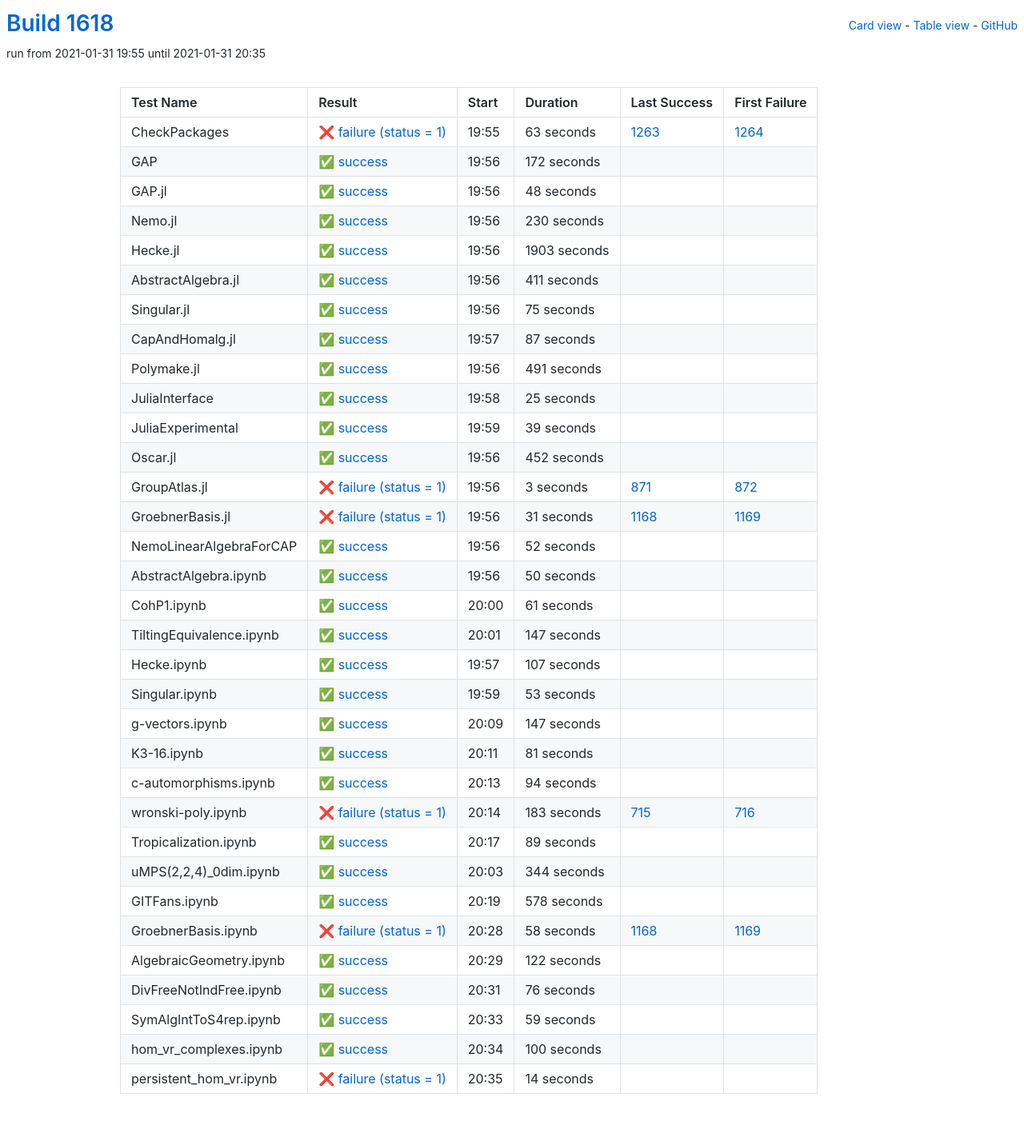
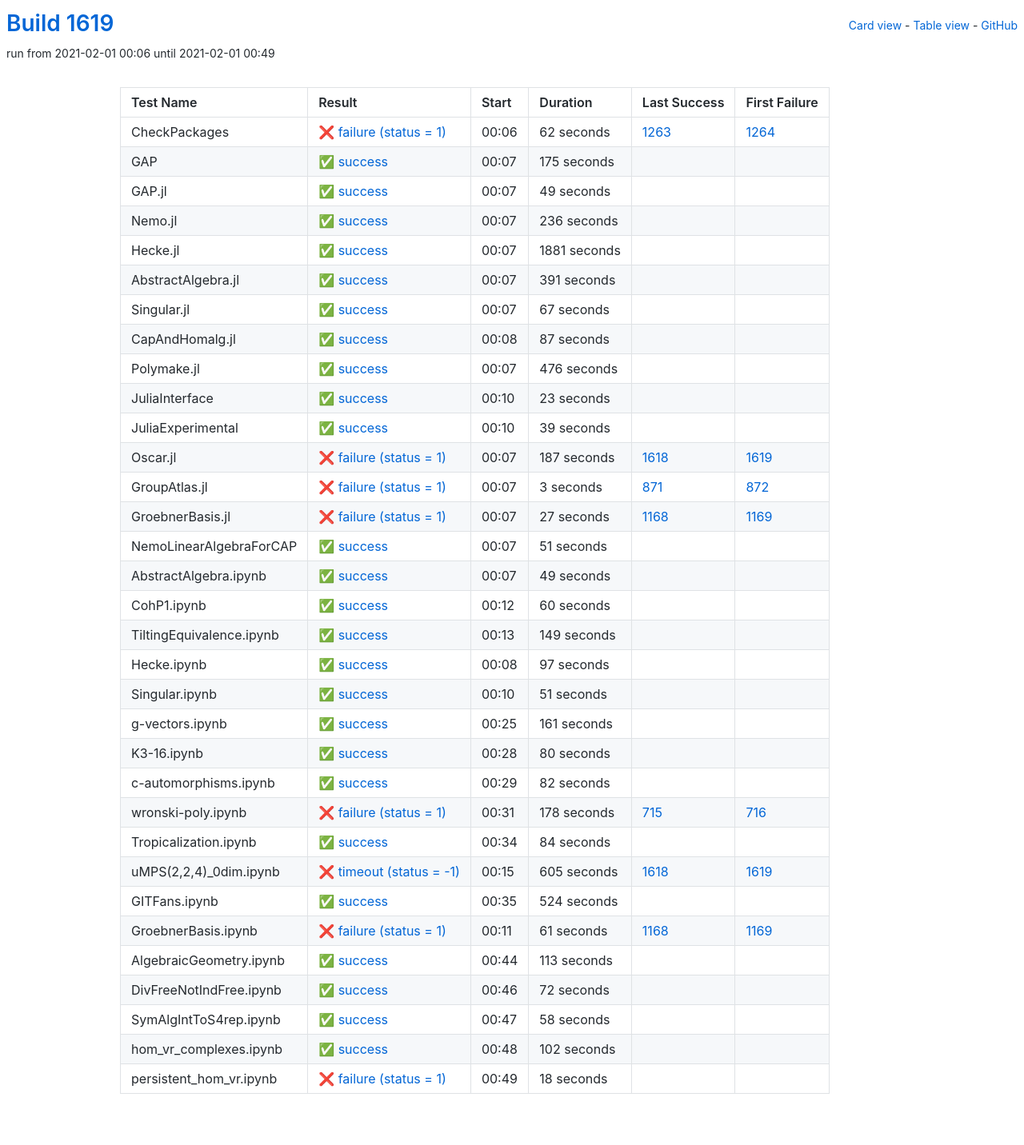
Before and after one commit to oscar-system/oscar-ci-status-stable, a Jekyll site: the page built from table.html, in a window 1280 px wide. Shown: the whole page at 80% size. Built offline with Jekyll 4.4.1, drawn with Linux system fonts in a browser that asks for light colours.

Commit message:
Build #1619

```diff
--- a/_data/ci.yml
+++ b/_data/ci.yml
@@ -1,6 +1,6 @@
 ---
-build: 1618
-build_url: https://oscarci.mathematik.uni-kl.de/job/oscar-stable/1618/
+build: 1619
+build_url: https://oscarci.mathematik.uni-kl.de/job/oscar-stable/1619/
 job: oscar-stable
 organization: oscar-system
 repo: oscar-ci-status-stable
@@ -8,92 +8,92 @@ repourl: https://github.com/oscar-system/oscar-ci-status-stable
 tests:
 - name: CheckPackages
   id: checkpackages
-  log: https://oscarci.mathematik.uni-kl.de/job/oscar-stable/1618/artifact/logs/build-1618/CheckPackages.log
-  start: 2021-01-31 19:55
+  log: https://oscarci.mathematik.uni-kl.de/job/oscar-stable/1619/artifact/logs/build-1619/CheckPackages.log
+  start: 2021-02-01 00:06
   success: false
   exitcode: 1
   status: failure
-  duration: 63
+  duration: 62
   last_success: 1263
   last_success_url: https://oscarci.mathematik.uni-kl.de/job/oscar-stable/1263/
   first_failure: 1264
   first_failure_url: https://oscarci.mathematik.uni-kl.de/job/oscar-stable/1264/
 - name: GAP
   id: gap
-  log: https://oscarci.mathematik.uni-kl.de/job/oscar-stable/1618/artifact/logs/build-1618/GAP.log
-  start: 2021-01-31 19:56
+  log: https://oscarci.mathematik.uni-kl.de/job/oscar-stable/1619/artifact/logs/build-1619/GAP.log
+  start: 2021-02-01 00:07
   success: true
   exitcode: 0
   status: success
-  duration: 172
+  duration: 175
   last_success: false
   last_success_url:
   first_failure: false
   first_failure_url:
 - name: GAP.jl
   id: gap-jl
-  log: https://oscarci.mathematik.uni-kl.de/job/oscar-stable/1618/artifact/logs/build-1618/GAP.jl.log
-  start: 2021-01-31 19:56
+  log: https://oscarci.mathematik.uni-kl.de/job/oscar-stable/1619/artifact/logs/build-1619/GAP.jl.log
+  start: 2021-02-01 00:07
   success: true
   exitcode: 0
   status: success
-  duration: 48
+  duration: 49
   last_success: false
   last_success_url:
   first_failure: false
   first_failure_url:
 - name: Nemo.jl
   id: nemo-jl
-  log: https://oscarci.mathematik.uni-kl.de/job/oscar-stable/1618/artifact/logs/build-1618/Nemo.jl.log
-  start: 2021-01-31 19:56
+  log: https://oscarci.mathematik.uni-kl.de/job/oscar-stable/1619/artifact/logs/build-1619/Nemo.jl.log
+  start: 2021-02-01 00:07
   success: true
   exitcode: 0
   status: success
-  duration: 230
+  duration: 236
   last_success: false
   last_success_url:
   first_failure: false
   first_failure_url:
 - name: Hecke.jl
   id: hecke-jl
-  log: https://oscarci.mathematik.uni-kl.de/job/oscar-stable/1618/artifact/logs/build-1618/Hecke.jl.log
-  start: 2021-01-31 19:56
+  log: https://oscarci.mathematik.uni-kl.de/job/oscar-stable/1619/artifact/logs/build-1619/Hecke.jl.log
+  start: 2021-02-01 00:07
   success: true
   exitcode: 0
   status: success
-  duration: 1903
+  duration: 1881
   last_success: false
   last_success_url:
   first_failure: false
   first_failure_url:
 - name: AbstractAlgebra.jl
   id: abstractalgebra-jl
-  log: https://oscarci.mathematik.uni-kl.de/job/oscar-stable/1618/artifact/logs/build-1618/AbstractAlgebra.jl.log
-  start: 2021-01-31 19:56
+  log: https://oscarci.mathematik.uni-kl.de/job/oscar-stable/1619/artifact/logs/build-1619/AbstractAlgebra.jl.log
+  start: 2021-02-01 00:07
   success: true
   exitcode: 0
   status: success
-  duration: 411
+  duration: 391
   last_success: false
   last_success_url:
   first_failure: false
   first_failure_url:
 - name: Singular.jl
   id: singular-jl
-  log: https://oscarci.mathematik.uni-kl.de/job/oscar-stable/1618/artifact/logs/build-1618/Singular.jl.log
-  start: 2021-01-31 19:56
+  log: https://oscarci.mathematik.uni-kl.de/job/oscar-stable/1619/artifact/logs/build-1619/Singular.jl.log
+  start: 2021-02-01 00:07
   success: true
   exitcode: 0
   status: success
-  duration: 75
+  duration: 67
   last_success: false
   last_success_url:
   first_failure: false
   first_failure_url:
 - name: CapAndHomalg.jl
   id: capandhomalg-jl
-  log: https://oscarci.mathematik.uni-kl.de/job/oscar-stable/1618/artifact/logs/build-1618/CapAndHomalg.jl.log
-  start: 2021-01-31 19:57
+  log: https://oscarci.mathematik.uni-kl.de/job/oscar-stable/1619/artifact/logs/build-1619/CapAndHomalg.jl.log
+  start: 2021-02-01 00:08
   success: true
   exitcode: 0
   status: success
@@ -104,32 +104,32 @@ tests:
   first_failure_url:
 - name: Polymake.jl
   id: polymake-jl
-  log: https://oscarci.mathematik.uni-kl.de/job/oscar-stable/1618/artifact/logs/build-1618/Polymake.jl.log
-  start: 2021-01-31 19:56
+  log: https://oscarci.mathematik.uni-kl.de/job/oscar-stable/1619/artifact/logs/build-1619/Polymake.jl.log
+  start: 2021-02-01 00:07
   success: true
   exitcode: 0
   status: success
-  duration: 491
+  duration: 476
   last_success: false
   last_success_url:
   first_failure: false
   first_failure_url:
 - name: JuliaInterface
   id: juliainterface
-  log: https://oscarci.mathematik.uni-kl.de/job/oscar-stable/1618/artifact/logs/build-1618/JuliaInterface.log
-  start: 2021-01-31 19:58
+  log: https://oscarci.mathematik.uni-kl.de/job/oscar-stable/1619/artifact/logs/build-1619/JuliaInterface.log
+  start: 2021-02-01 00:10
   success: true
   exitcode: 0
   status: success
-  duration: 25
+  duration: 23
   last_success: false
   last_success_url:
   first_failure: false
   first_failure_url:
 - name: JuliaExperimental
   id: juliaexperimental
-  log: https://oscarci.mathematik.uni-kl.de/job/oscar-stable/1618/artifact/logs/build-1618/JuliaExperimental.log
-  start: 2021-01-31 19:59
+  log: https://oscarci.mathematik.uni-kl.de/job/oscar-stable/1619/artifact/logs/build-1619/JuliaExperimental.log
+  start: 2021-02-01 00:10
   success: true
   exitcode: 0
   status: success
@@ -140,20 +140,20 @@ tests:
   first_failure_url:
 - name: Oscar.jl
   id: oscar-jl
-  log: https://oscarci.mathematik.uni-kl.de/job/oscar-stable/1618/artifact/logs/build-1618/Oscar.jl.log
-  start: 2021-01-31 19:56
-  success: true
-  exitcode: 0
-  status: success
-  duration: 452
-  last_success: false
-  last_success_url:
-  first_failure: false
-  first_failure_url:
+  log: https://oscarci.mathematik.uni-kl.de/job/oscar-stable/1619/artifact/logs/build-1619/Oscar.jl.log
+  start: 2021-02-01 00:07
+  success: false
+  exitcode: 1
+  status: failure
+  duration: 187
+  last_success: 1618
+  last_success_url: https://oscarci.mathematik.uni-kl.de/job/oscar-stable/1618/
+  first_failure: 1619
+  first_failure_url: https://oscarci.mathematik.uni-kl.de/job/oscar-stable/1619/
 - name: GroupAtlas.jl
   id: groupatlas-jl
-  log: https://oscarci.mathematik.uni-kl.de/job/oscar-stable/1618/artifact/logs/build-1618/GroupAtlas.jl.log
-  start: 2021-01-31 19:56
+  log: https://oscarci.mathematik.uni-kl.de/job/oscar-stable/1619/artifact/logs/build-1619/GroupAtlas.jl.log
+  start: 2021-02-01 00:07
   success: false
   exitcode: 1
   status: failure
@@ -164,240 +164,240 @@ tests:
   first_failure_url: https://oscarci.mathematik.uni-kl.de/job/oscar-stable/872/
 - name: GroebnerBasis.jl
   id: groebnerbasis-jl
-  log: https://oscarci.mathematik.uni-kl.de/job/oscar-stable/1618/artifact/logs/build-1618/GroebnerBasis.jl.log
-  start: 2021-01-31 19:56
+  log: https://oscarci.mathematik.uni-kl.de/job/oscar-stable/1619/artifact/logs/build-1619/GroebnerBasis.jl.log
+  start: 2021-02-01 00:07
   success: false
   exitcode: 1
   status: failure
-  duration: 31
+  duration: 27
   last_success: 1168
   last_success_url: https://oscarci.mathematik.uni-kl.de/job/oscar-stable/1168/
   first_failure: 1169
   first_failure_url: https://oscarci.mathematik.uni-kl.de/job/oscar-stable/1169/
 - name: NemoLinearAlgebraForCAP
   id: nemolinearalgebraforcap
-  log: https://oscarci.mathematik.uni-kl.de/job/oscar-stable/1618/artifact/logs/build-1618/NemoLinearAlgebraForCAP.log
-  start: 2021-01-31 19:56
+  log: https://oscarci.mathematik.uni-kl.de/job/oscar-stable/1619/artifact/logs/build-1619/NemoLinearAlgebraForCAP.log
+  start: 2021-02-01 00:07
   success: true
   exitcode: 0
   status: success
-  duration: 52
+  duration: 51
   last_success: false
   last_success_url:
   first_failure: false
   first_failure_url:
 - name: AbstractAlgebra.ipynb
   id: abstractalgebra-ipynb
-  log: https://oscarci.mathematik.uni-kl.de/job/oscar-stable/1618/artifact/logs/build-1618/AbstractAlgebra.ipynb.log
-  start: 2021-01-31 19:56
+  log: https://oscarci.mathematik.uni-kl.de/job/oscar-stable/1619/artifact/logs/build-1619/AbstractAlgebra.ipynb.log
+  start: 2021-02-01 00:07
   success: true
   exitcode: 0
   status: success
-  duration: 50
+  duration: 49
   last_success: false
   last_success_url:
   first_failure: false
   first_failure_url:
 - name: CohP1.ipynb
   id: cohp1-ipynb
-  log: https://oscarci.mathematik.uni-kl.de/job/oscar-stable/1618/artifact/logs/build-1618/CohP1.ipynb.log
-  start: 2021-01-31 20:00
+  log: https://oscarci.mathematik.uni-kl.de/job/oscar-stable/1619/artifact/logs/build-1619/CohP1.ipynb.log
+  start: 2021-02-01 00:12
   success: true
   exitcode: 0
   status: success
-  duration: 61
+  duration: 60
   last_success: false
   last_success_url:
   first_failure: false
   first_failure_url:
 - name: TiltingEquivalence.ipynb
   id: tiltingequivalence-ipynb
-  log: https://oscarci.mathematik.uni-kl.de/job/oscar-stable/1618/artifact/logs/build-1618/TiltingEquivalence.ipynb.log
-  start: 2021-01-31 20:01
+  log: https://oscarci.mathematik.uni-kl.de/job/oscar-stable/1619/artifact/logs/build-1619/TiltingEquivalence.ipynb.log
+  start: 2021-02-01 00:13
   success: true
   exitcode: 0
   status: success
-  duration: 147
+  duration: 149
   last_success: false
   last_success_url:
   first_failure: false
   first_failure_url:
 - name: Hecke.ipynb
   id: hecke-ipynb
-  log: https://oscarci.mathematik.uni-kl.de/job/oscar-stable/1618/artifact/logs/build-1618/Hecke.ipynb.log
-  start: 2021-01-31 19:57
+  log: https://oscarci.mathematik.uni-kl.de/job/oscar-stable/1619/artifact/logs/build-1619/Hecke.ipynb.log
+  start: 2021-02-01 00:08
   success: true
   exitcode: 0
   status: success
-  duration: 107
+  duration: 97
   last_success: false
   last_success_url:
   first_failure: false
   first_failure_url:
 - name: Singular.ipynb
   id: singular-ipynb
-  log: https://oscarci.mathematik.uni-kl.de/job/oscar-stable/1618/artifact/logs/build-1618/Singular.ipynb.log
-  start: 2021-01-31 19:59
+  log: https://oscarci.mathematik.uni-kl.de/job/oscar-stable/1619/artifact/logs/build-1619/Singular.ipynb.log
+  start: 2021-02-01 00:10
   success: true
   exitcode: 0
   status: success
-  duration: 53
+  duration: 51
   last_success: false
   last_success_url:
   first_failure: false
   first_failure_url:
 - name: g-vectors.ipynb
   id: g-vectors-ipynb
-  log: https://oscarci.mathematik.uni-kl.de/job/oscar-stable/1618/artifact/logs/build-1618/g-vectors.ipynb.log
-  start: 2021-01-31 20:09
+  log: https://oscarci.mathematik.uni-kl.de/job/oscar-stable/1619/artifact/logs/build-1619/g-vectors.ipynb.log
+  start: 2021-02-01 00:25
   success: true
   exitcode: 0
   status: success
-  duration: 147
+  duration: 161
   last_success: false
   last_success_url:
   first_failure: false
   first_failure_url:
 - name: K3-16.ipynb
   id: k3-16-ipynb
-  log: https://oscarci.mathematik.uni-kl.de/job/oscar-stable/1618/artifact/logs/build-1618/K3-16.ipynb.log
-  start: 2021-01-31 20:11
+  log: https://oscarci.mathematik.uni-kl.de/job/oscar-stable/1619/artifact/logs/build-1619/K3-16.ipynb.log
+  start: 2021-02-01 00:28
   success: true
   exitcode: 0
   status: success
-  duration: 81
+  duration: 80
   last_success: false
   last_success_url:
   first_failure: false
   first_failure_url:
 - name: c-automorphisms.ipynb
   id: c-automorphisms-ipynb
-  log: https://oscarci.mathematik.uni-kl.de/job/oscar-stable/1618/artifact/logs/build-1618/c-automorphisms.ipynb.log
-  start: 2021-01-31 20:13
+  log: https://oscarci.mathematik.uni-kl.de/job/oscar-stable/1619/artifact/logs/build-1619/c-automorphisms.ipynb.log
+  start: 2021-02-01 00:29
   success: true
   exitcode: 0
   status: success
-  duration: 94
+  duration: 82
   last_success: false
   last_success_url:
   first_failure: false
   first_failure_url:
 - name: wronski-poly.ipynb
   id: wronski-poly-ipynb
-  log: https://oscarci.mathematik.uni-kl.de/job/oscar-stable/1618/artifact/logs/build-1618/wronski-poly.ipynb.log
-  start: 2021-01-31 20:14
+  log: https://oscarci.mathematik.uni-kl.de/job/oscar-stable/1619/artifact/logs/build-1619/wronski-poly.ipynb.log
+  start: 2021-02-01 00:31
   success: false
   exitcode: 1
   status: failure
-  duration: 183
+  duration: 178
   last_success: 715
   last_success_url: https://oscarci.mathematik.uni-kl.de/job/oscar-stable/715/
   first_failure: 716
   first_failure_url: https://oscarci.mathematik.uni-kl.de/job/oscar-stable/716/
 - name: Tropicalization.ipynb
   id: tropicalization-ipynb
-  log: https://oscarci.mathematik.uni-kl.de/job/oscar-stable/1618/artifact/logs/build-1618/Tropicalization.ipynb.log
-  start: 2021-01-31 20:17
+  log: https://oscarci.mathematik.uni-kl.de/job/oscar-stable/1619/artifact/logs/build-1619/Tropicalization.ipynb.log
+  start: 2021-02-01 00:34
   success: true
   exitcode: 0
   status: success
-  duration: 89
+  duration: 84
   last_success: false
   last_success_url:
   first_failure: false
   first_failure_url:
 - name: uMPS(2,2,4)_0dim.ipynb
   id: umps-2-2-4-0dim-ipynb
-  log: https://oscarci.mathematik.uni-kl.de/job/oscar-stable/1618/artifact/logs/build-1618/uMPS-2-2-4-_0dim.ipynb.log
-  start: 2021-01-31 20:03
+  log: https://oscarci.mathematik.uni-kl.de/job/oscar-stable/1619/artifact/logs/build-1619/uMPS-2-2-4-_0dim.ipynb.log
+  start: 2021-02-01 00:15
+  success: false
+  exitcode: -1
+  status: timeout
+  duration: 605
+  last_success: 1618
+  last_success_url: https://oscarci.mathematik.uni-kl.de/job/oscar-stable/1618/
+  first_failure: 1619
+  first_failure_url: https://oscarci.mathematik.uni-kl.de/job/oscar-stable/1619/
+- name: GITFans.ipynb
+  id: gitfans-ipynb
+  log: https://oscarci.mathematik.uni-kl.de/job/oscar-stable/1619/artifact/logs/build-1619/GITFans.ipynb.log
+  start: 2021-02-01 00:35
   success: true
   exitcode: 0
   status: success
-  duration: 344
-  last_success: false
-  last_success_url:
-  first_failure: false
-  first_failure_url:
-- name: GITFans.ipynb
-  id: gitfans-ipynb
-  log: https://oscarci.mathematik.uni-kl.de/job/oscar-stable/1618/artifact/logs/build-1618/GITFans.ipynb.log
-  start: 2021-01-31 20:19
-  success: true
-  exitcode: 0
-  status: success
-  duration: 578
+  duration: 524
   last_success: false
   last_success_url:
   first_failure: false
   first_failure_url:
 - name: GroebnerBasis.ipynb
   id: groebnerbasis-ipynb
-  log: https://oscarci.mathematik.uni-kl.de/job/oscar-stable/1618/artifact/logs/build-1618/GroebnerBasis.ipynb.log
-  start: 2021-01-31 20:28
+  log: https://oscarci.mathematik.uni-kl.de/job/oscar-stable/1619/artifact/logs/build-1619/GroebnerBasis.ipynb.log
+  start: 2021-02-01 00:11
   success: false
   exitcode: 1
   status: failure
-  duration: 58
+  duration: 61
   last_success: 1168
   last_success_url: https://oscarci.mathematik.uni-kl.de/job/oscar-stable/1168/
   first_failure: 1169
   first_failure_url: https://oscarci.mathematik.uni-kl.de/job/oscar-stable/1169/
 - name: AlgebraicGeometry.ipynb
   id: algebraicgeometry-ipynb
-  log: https://oscarci.mathematik.uni-kl.de/job/oscar-stable/1618/artifact/logs/build-1618/AlgebraicGeometry.ipynb.log
-  start: 2021-01-31 20:29
+  log: https://oscarci.mathematik.uni-kl.de/job/oscar-stable/1619/artifact/logs/build-1619/AlgebraicGeometry.ipynb.log
+  start: 2021-02-01 00:44
   success: true
   exitcode: 0
   status: success
-  duration: 122
+  duration: 113
   last_success: false
   last_success_url:
   first_failure: false
   first_failure_url:
 - name: DivFreeNotIndFree.ipynb
   id: divfreenotindfree-ipynb
-  log: https://oscarci.mathematik.uni-kl.de/job/oscar-stable/1618/artifact/logs/build-1618/DivFreeNotIndFree.ipynb.log
-  start: 2021-01-31 20:31
+  log: https://oscarci.mathematik.uni-kl.de/job/oscar-stable/1619/artifact/logs/build-1619/DivFreeNotIndFree.ipynb.log
+  start: 2021-02-01 00:46
   success: true
   exitcode: 0
   status: success
-  duration: 76
+  duration: 72
   last_success: false
   last_success_url:
   first_failure: false
   first_failure_url:
 - name: SymAlgIntToS4rep.ipynb
   id: symalginttos4rep-ipynb
-  log: https://oscarci.mathematik.uni-kl.de/job/oscar-stable/1618/artifact/logs/build-1618/SymAlgIntToS4rep.ipynb.log
-  start: 2021-01-31 20:33
+  log: https://oscarci.mathematik.uni-kl.de/job/oscar-stable/1619/artifact/logs/build-1619/SymAlgIntToS4rep.ipynb.log
+  start: 2021-02-01 00:47
   success: true
   exitcode: 0
   status: success
-  duration: 59
+  duration: 58
   last_success: false
   last_success_url:
   first_failure: false
   first_failure_url:
 - name: hom_vr_complexes.ipynb
   id: hom-vr-complexes-ipynb
-  log: https://oscarci.mathematik.uni-kl.de/job/oscar-stable/1618/artifact/logs/build-1618/hom_vr_complexes.ipynb.log
-  start: 2021-01-31 20:34
+  log: https://oscarci.mathematik.uni-kl.de/job/oscar-stable/1619/artifact/logs/build-1619/hom_vr_complexes.ipynb.log
+  start: 2021-02-01 00:48
   success: true
   exitcode: 0
   status: success
-  duration: 100
+  duration: 102
   last_success: false
   last_success_url:
   first_failure: false
   first_failure_url:
 - name: persistent_hom_vr.ipynb
   id: persistent-hom-vr-ipynb
-  log: https://oscarci.mathematik.uni-kl.de/job/oscar-stable/1618/artifact/logs/build-1618/persistent_hom_vr.ipynb.log
-  start: 2021-01-31 20:35
+  log: https://oscarci.mathematik.uni-kl.de/job/oscar-stable/1619/artifact/logs/build-1619/persistent_hom_vr.ipynb.log
+  start: 2021-02-01 00:49
   success: false
   exitcode: 1
   status: failure
-  duration: 14
+  duration: 18
   last_success: false
   last_success_url:
   first_failure: false
```
Also changed, not shown: README.md.
